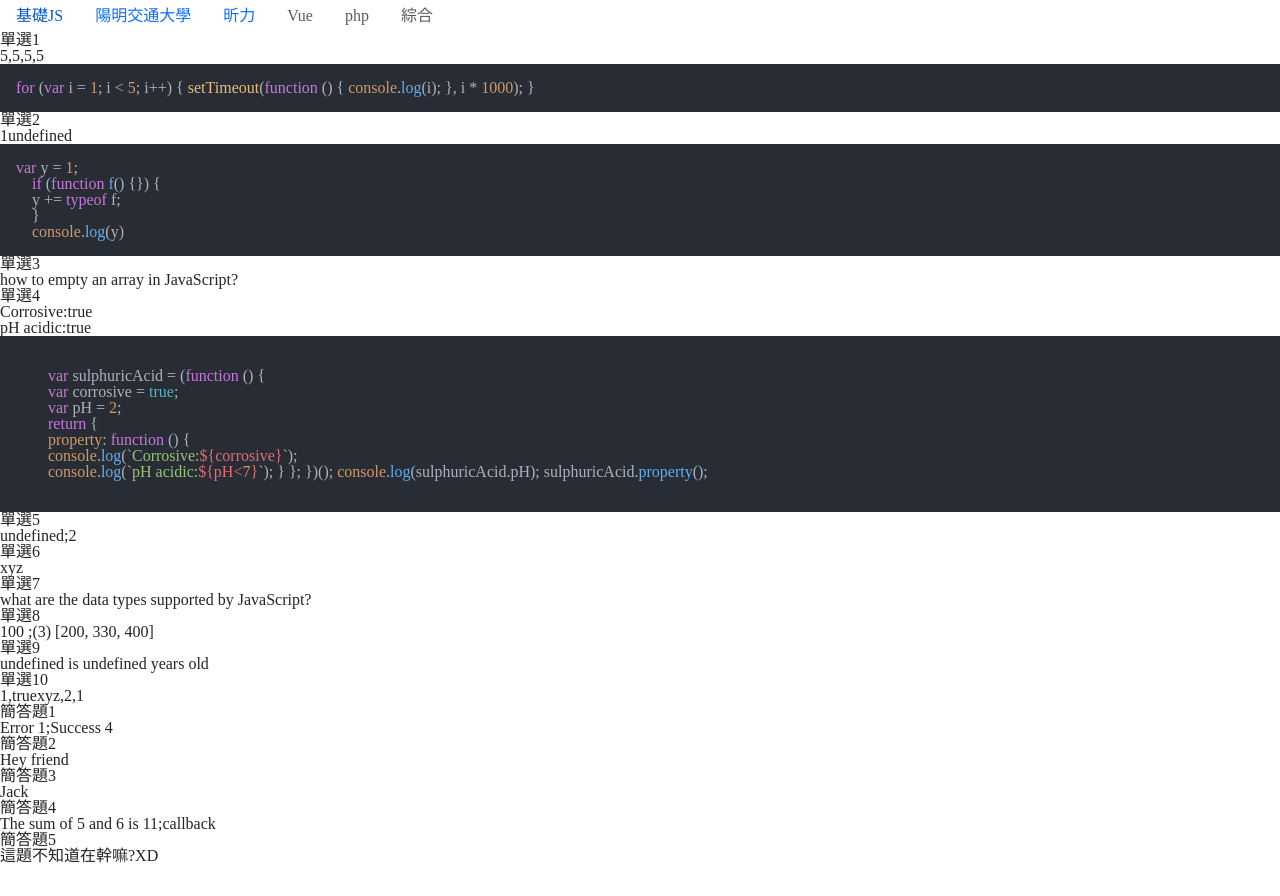
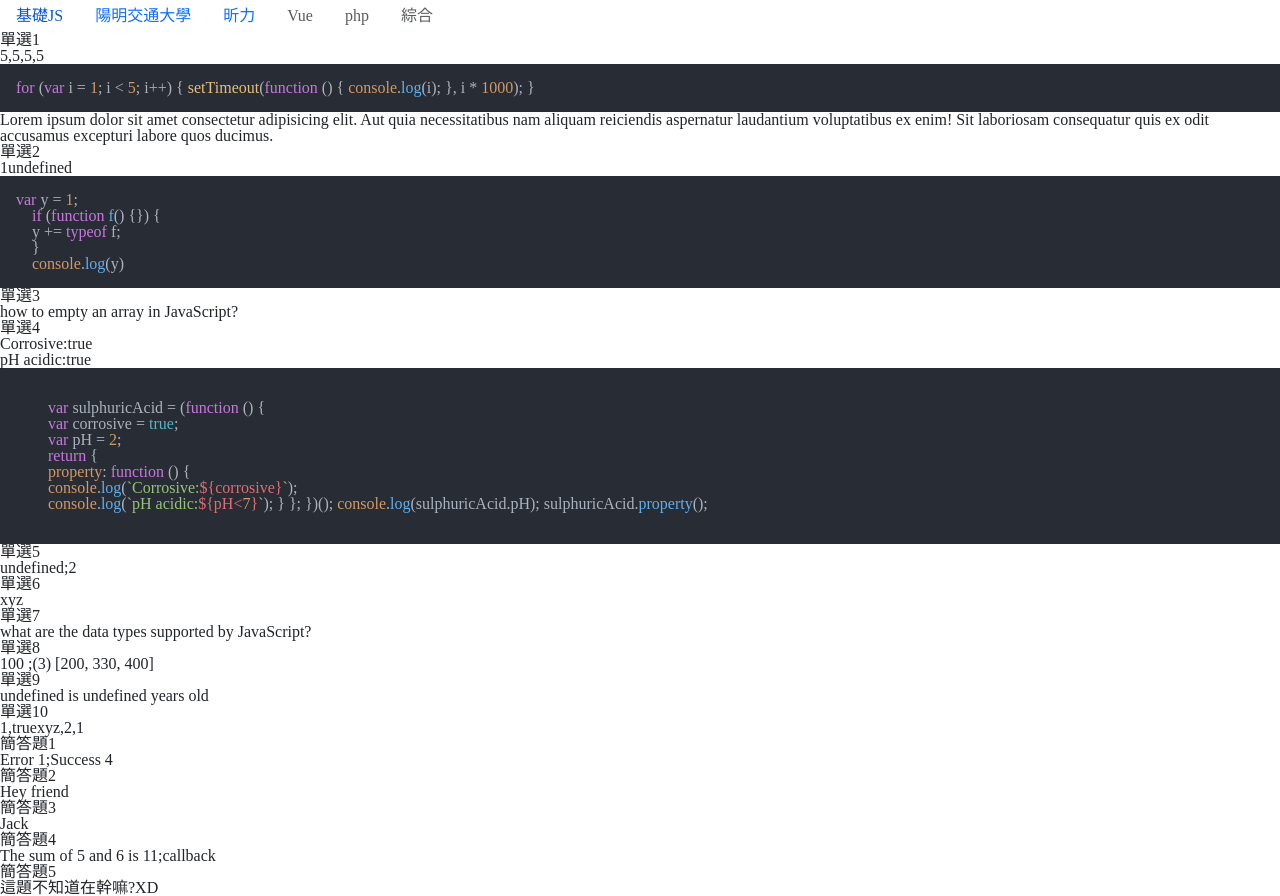
Before and after one commit to brady293/Interview_Question_Bank, a plain HTML site: page src/昕力.html in a window 1280 px wide. Before the commit the page ends 864 px from the top, so only its background shows below. Drawn offline with nearby package versions, Linux system fonts and the light colour scheme; files that its build step writes are made by us from their sources; a web font is replaced by a local one.

Commit message:
測試lorem

```diff
--- a/src/昕力.html
+++ b/src/昕力.html
@@ -13,6 +13,7 @@
     <h1>單選1</h1>
     <p>5,5,5,5</p>
     <pre><code>for (var i = 1; i < 5; i++) { setTimeout(function () { console.log(i); }, i * 1000); }</code></pre>
+    Lorem ipsum dolor sit amet consectetur adipisicing elit. Aut quia necessitatibus nam aliquam reiciendis aspernatur laudantium voluptatibus ex enim! Sit laboriosam consequatur quis ex odit accusamus excepturi labore quos ducimus.
     <script>
         for (var i = 1; i < 5; i++) {
             setTimeout(function () {
```
